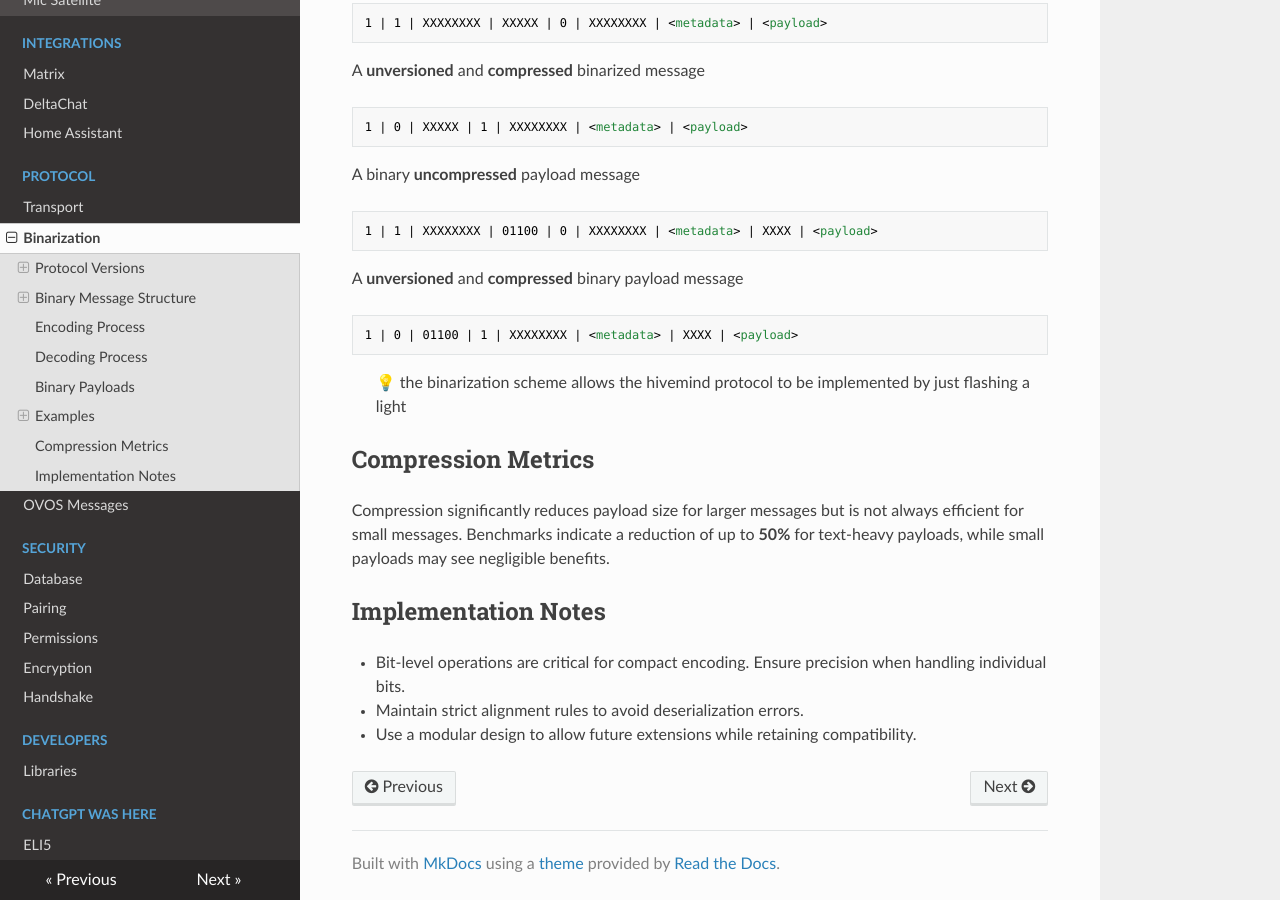
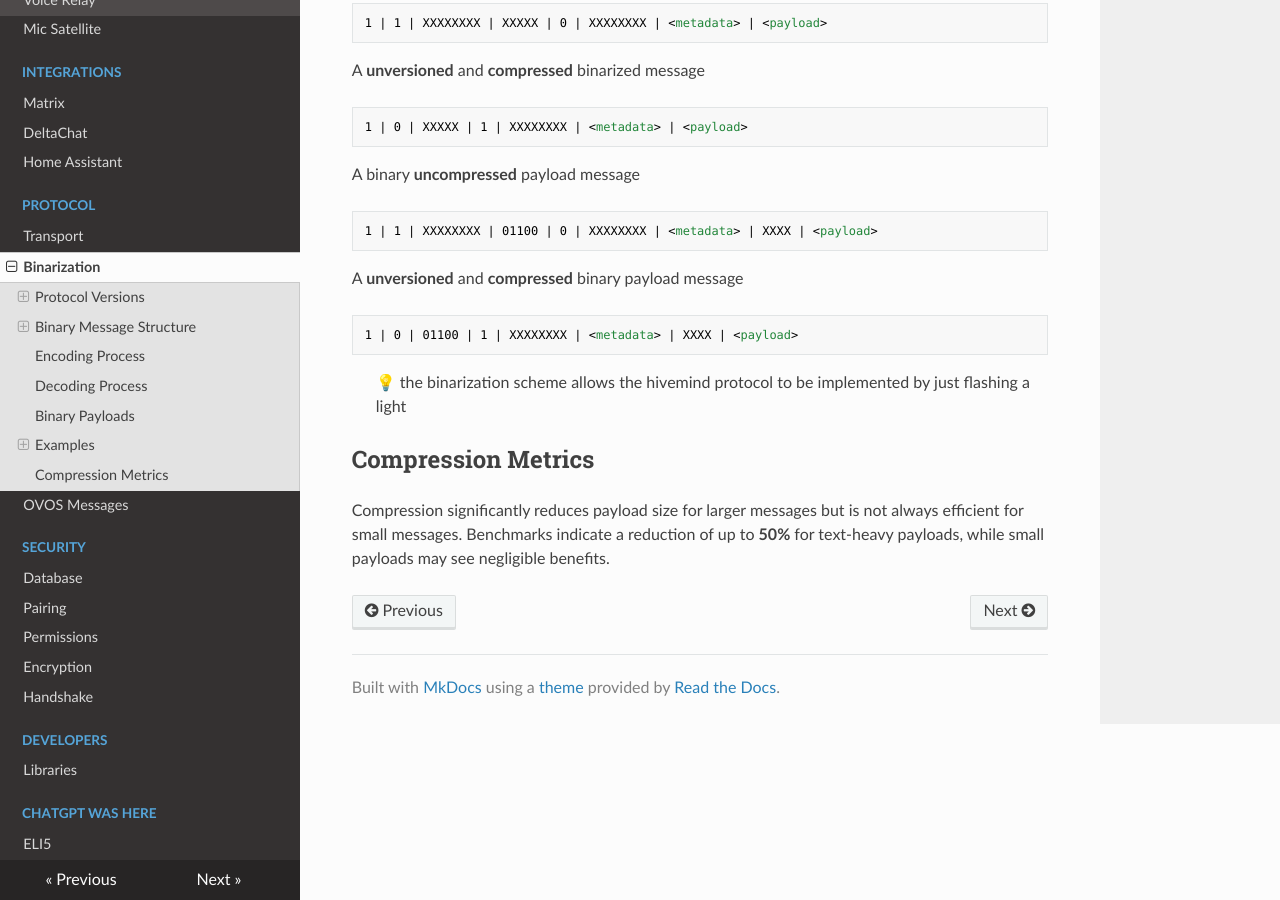
Before and after one commit to JarbasHiveMind/HiveMind-community-docs, an MkDocs documentation site: the page built from docs/18_binarization.md, in a window 1280 px wide and 900 px high, scrolled down 5411 px. Built offline with MkDocs 1.6.1, drawn with Linux system fonts in a browser that asks for light colours; nearby versions of some CDN libraries.

Commit message:
more notes

```diff
--- a/docs/18_binarization.md
+++ b/docs/18_binarization.md
@@ -235,11 +235,3 @@ A **unversioned** and **compressed** binary payload message
 ## Compression Metrics
 
 Compression significantly reduces payload size for larger messages but is not always efficient for small messages. Benchmarks indicate a reduction of up to **50%** for text-heavy payloads, while small payloads may see negligible benefits.
-
-## Implementation Notes
-
-- Bit-level operations are critical for compact encoding. Ensure precision when handling individual bits.
-
-- Maintain strict alignment rules to avoid deserialization errors.
-
-- Use a modular design to allow future extensions while retaining compatibility.
```
